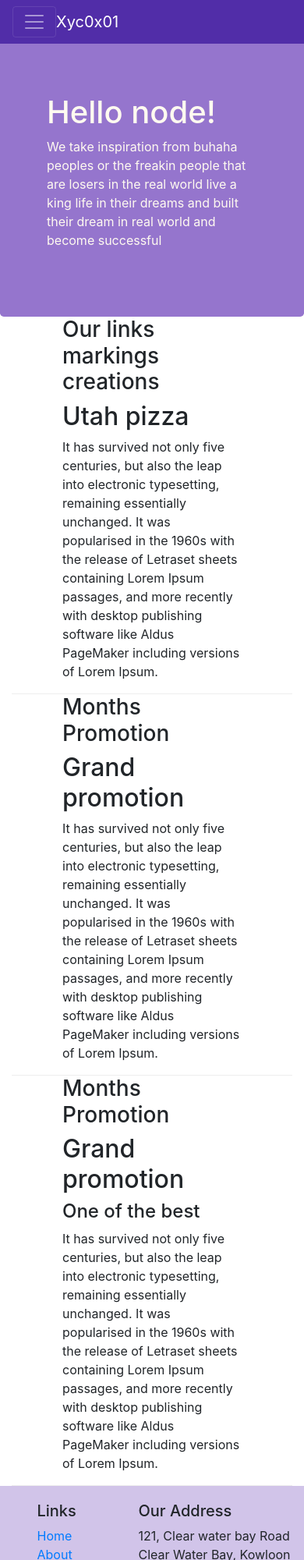
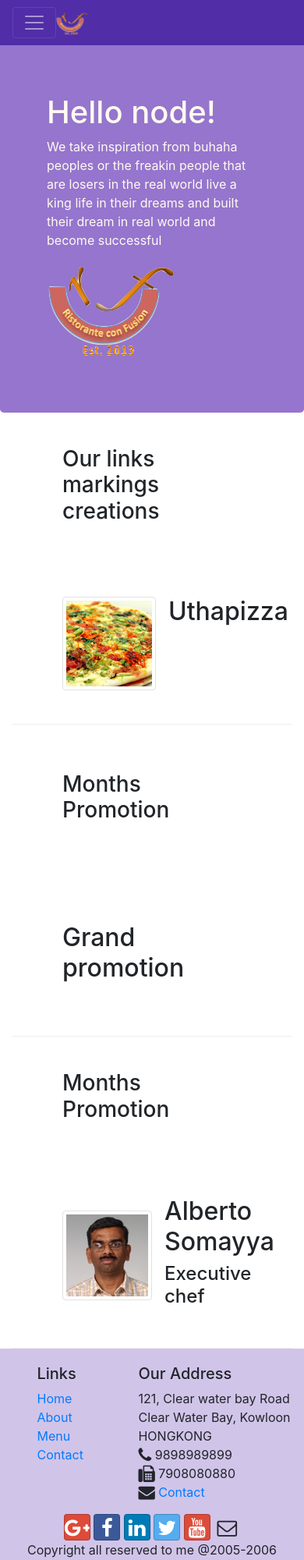
Before and after one commit to Basil-jiji/bootstrap-4, a website: page index.html in a window 390 px wide. Shown: the top 2000 px of the page at 78% size. Drawn offline with nearby package versions, Linux system fonts and the light colour scheme.

Commit message:
Images and Media Objects

```diff
--- a/index.html
+++ b/index.html
@@ -33,7 +33,9 @@
         >
           <span class="navbar-toggler-icon"></span>
         </button>
-        <a class="navbar-brand mr-auto" href="#">Xyc0x01</a>
+        <a class="navbar-brand mr-auto" href="#"
+          ><img src="./img/logo.png" height="30" width="41"
+        /></a>
         <div class="collapse navbar-collapse" id="Navbar">
           <ul class="navbar-nav mr-auto">
             <li class="nav-list active">
@@ -72,7 +74,9 @@
               built their dream in real world and become successful
             </p>
           </div>
-          <div class="col-12 col-sm"></div>
+          <div class="col-12 col-sm align-self-center">
+            <img src="./img/logo.png" class="img-fluid" />
+          </div>
         </div>
       </div>
     </header>
@@ -84,15 +88,24 @@
           <h3>Our links markings creations</h3>
         </div>
         <div class="col col-sm order-sm-first col-md">
-          <h2>Utah pizza</h2>
-          <p>
-            It has survived not only five centuries, but also the leap into
-            electronic typesetting, remaining essentially unchanged. It was
-            popularised in the 1960s with the release of Letraset sheets
-            containing Lorem Ipsum passages, and more recently with desktop
-            publishing software like Aldus PageMaker including versions of Lorem
-            Ipsum.
-          </p>
+          <div class="media">
+            <img
+              class="d-flex mr-3 img-thumbnail align-self-center"
+              src="img/uthappizza.png"
+              alt="Utahpizza"
+            />
+            <div class="media-body">
+              <h2 class="mt-0">Uthapizza</h2>
+              <p class="d-none d-sm-block">
+                It has survived not only five centuries, but also the leap into
+                electronic typesetting, remaining essentially unchanged. It was
+                popularised in the 1960s with the release of Letraset sheets
+                containing Lorem Ipsum passages, and more recently with desktop
+                publishing software like Aldus PageMaker including versions of
+                Lorem Ipsum.
+              </p>
+            </div>
+          </div>
         </div>
       </div>
       <div class="row row-content align-items-center">
@@ -101,7 +114,7 @@
         </div>
         <div class="col col-sm col-md">
           <h2>Grand promotion</h2>
-          <p>
+          <p class="d-none d-sm-block">
             It has survived not only five centuries, but also the leap into
             electronic typesetting, remaining essentially unchanged. It was
             popularised in the 1960s with the release of Letraset sheets
@@ -117,9 +130,12 @@
           <h3>Months Promotion</h3>
         </div>
         <div class="col col-sm order-sm-first col-md">
-          <h2>Grand promotion</h2>
-          <h4>One of the best</h4>
-          <p>
+          <div class="media">
+            <img class="d-flex mr-3 img-thumbnail align-self-center" src="./img/alberto.png" alr="Alberto">
+            <div class="media-body">
+              <h2>Alberto Somayya</h2>
+          <h4>Executive chef</h4>
+          <p class="d-none d-sm-block">
             It has survived not only five centuries, but also the leap into
             electronic typesetting, remaining essentially unchanged. It was
             popularised in the 1960s with the release of Letraset sheets
@@ -127,6 +143,8 @@
             publishing software like Aldus PageMaker including versions of Lorem
             Ipsum.
           </p>
+            </div>
+          </div>
         </div>
       </div>
     </div>
```
Also changed, not shown: about.html (+3 -1 lines), contactus.html (+6 -2 lines), img/alberto.png (added), img/buffet.png (added), img/logo.png (added), img/uthappizza.png (added).
